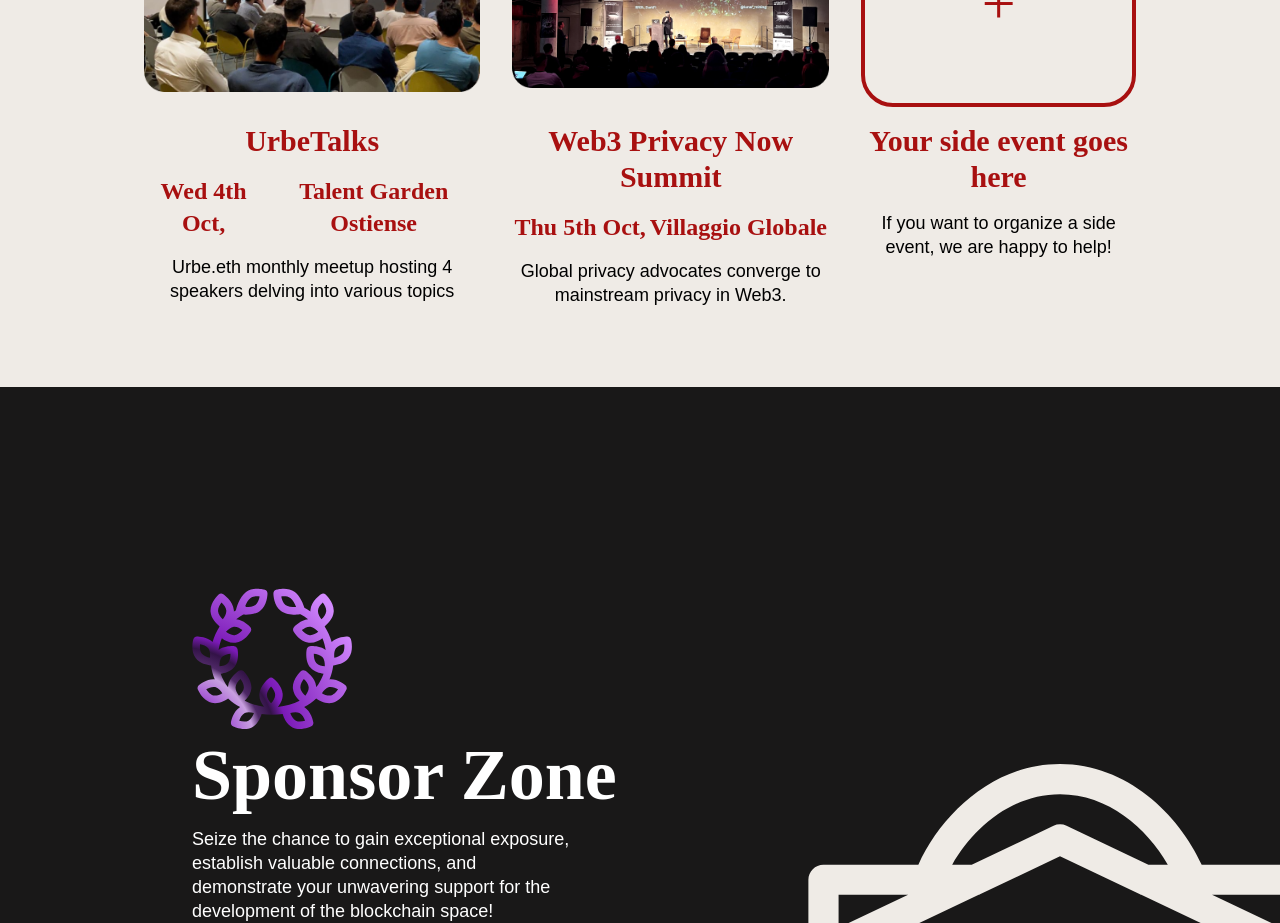
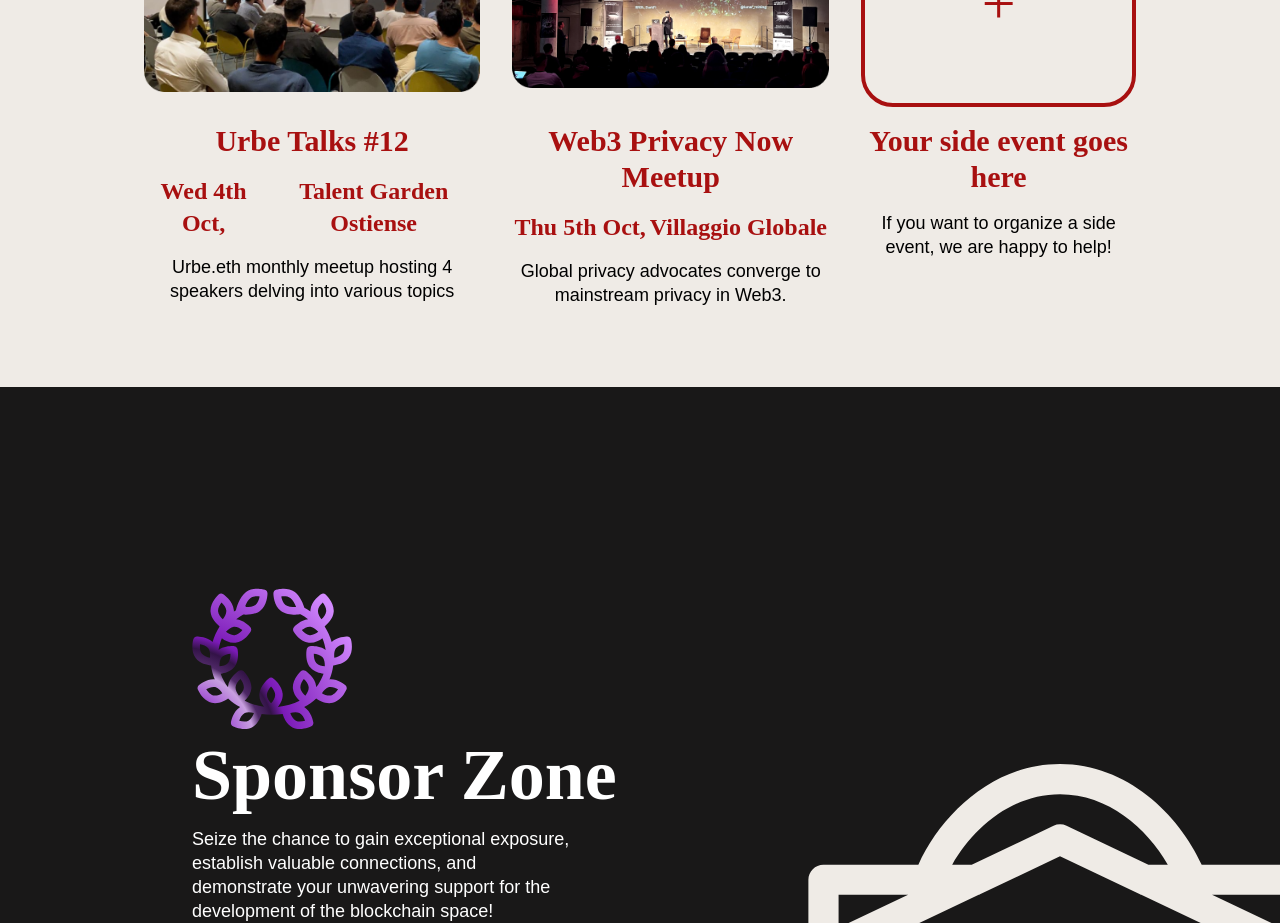
Before and after one commit to urbeETH/ETHRome-2023, a React (Create React App) app: page / in a window 1280 px wide. Shown: the part 3880-4803 px from the top of the page. Built offline with nearby package versions, Linux system fonts and the light colour scheme.

Commit message:
Side Events Update - Refuses

```diff
--- a/src/components/SideEvents.tsx
+++ b/src/components/SideEvents.tsx
@@ -23,7 +23,7 @@ export default function SideEvents() {
                 />
               </div>
             </a>
-            <h2 className='text-3xl text-rome-red text-center font-bold'>UrbeTalks</h2>
+            <h2 className='text-3xl text-rome-red text-center font-bold'>Urbe Talks #12</h2>
             <a
               href='https://www.google.com/maps/place/Talent+Garden/@41.8677736,12.4791516,15z/data=!4m6!3m5!1s0x13258ba9447f0e9b:0x90bad870b8cb289e!8m2!3d41.8677736!4d12.4791516!16s%2Fg%2F11h12sbnbn?entry=ttu'
               target='_blank'
@@ -50,7 +50,7 @@ export default function SideEvents() {
               </div>
             </a>
             <h2 className='text-3xl text-rome-red font-bold text-center'>
-              Web3 Privacy Now Summit
+              Web3 Privacy Now Meetup
             </h2>
             <a
               href='https://www.google.com/maps/place/Villaggio+Globale/@41.8741306,12.4719822,15z/data=!4m6!3m5!1s0x132f60300ef3b2b3:0xefe2660fd385fd0f!8m2!3d41.8741306!4d12.4719822!16s%2Fg%2F11fnwh3zv1?entry=ttu'
```
